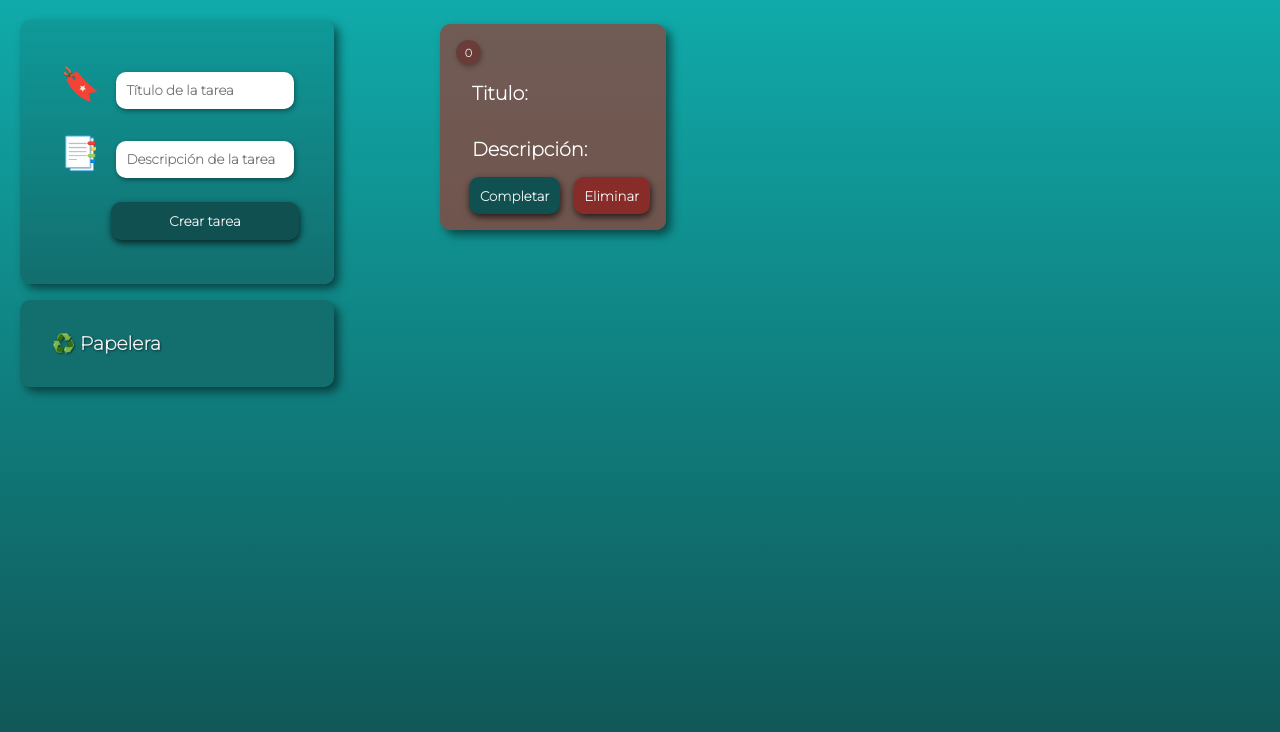
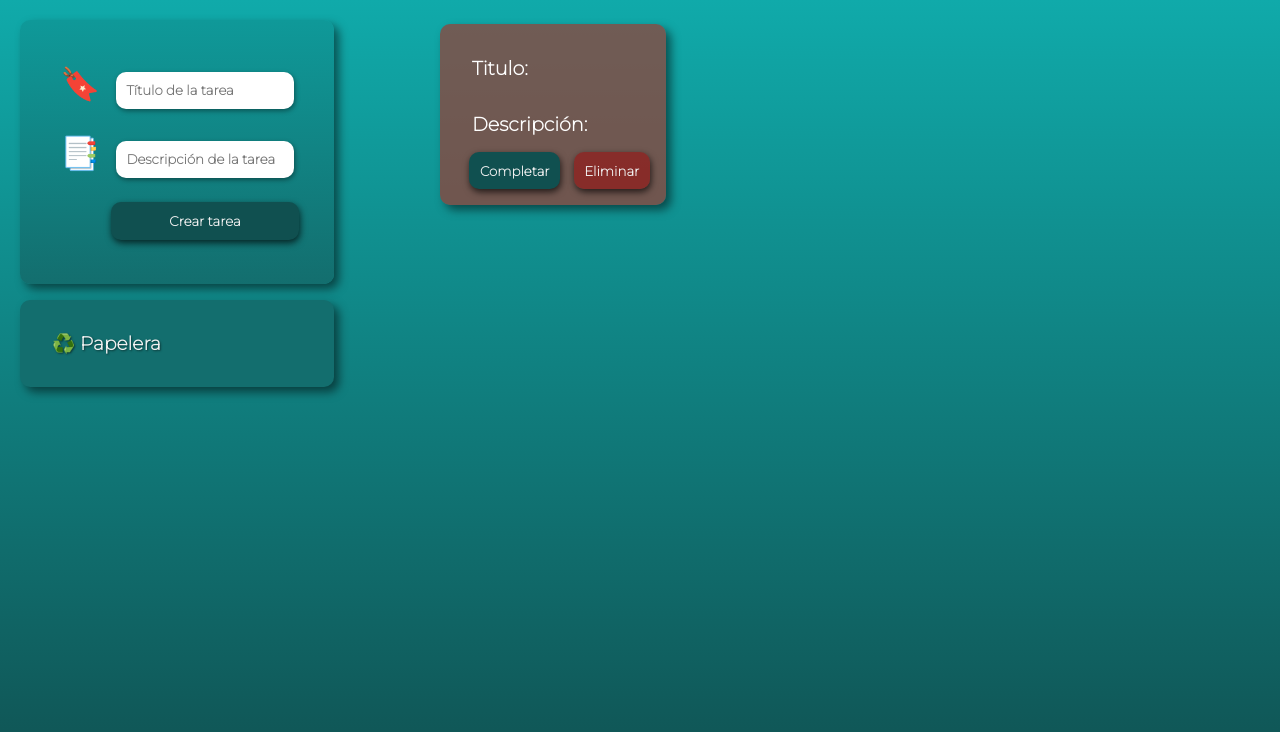
Before and after one commit to lumusitech/frontend-angular-basic-task-app, an Angular app: page / in a window 1280 px wide. Both pictures are taken after a click on the button "Crear tarea". Shown: the top 732 px of the page. Built offline with nearby package versions, Linux system fonts and the light colour scheme.

Commit message:
General refactoring

```diff
--- a/src/app/app.component.html
+++ b/src/app/app.component.html
@@ -6,18 +6,11 @@
 
     <div class="container__recyclerbin">
       <h3>♻️ Papelera</h3>
-      <app-recycler-bin
-        [currentList]="taskList"
-        (restoreTaskEvent)="onDeletedEvent($event)"
-      ></app-recycler-bin>
+      <app-recycler-bin [currentList]="taskList"></app-recycler-bin>
     </div>
   </div>
 
   <div class="container__taskList">
-    <app-task-list
-      [currentList]="taskList"
-      (completedEvent)="onCompletedEvent($event)"
-      (deletedEvent)="onDeletedEvent($event)"
-    ></app-task-list>
+    <app-task-list [currentList]="taskList"></app-task-list>
   </div>
 </div>
--- a/src/app/app.component.ts
+++ b/src/app/app.component.ts
@@ -9,23 +9,13 @@ import { Task } from './models/task';
 export class AppComponent {
 
   taskList: Task[];
-  id: number;
 
   constructor() {
-    //this.taskList = [{ title: 'titulo de prueba', description: 'Descripción de prueba para desarrolar los estilos' }];
     this.taskList = [];
-    this.id = 0;
   }
+
   onNewTaskEvent($event: Task): void {
     $event.id = this.taskList.length;
     this.taskList.push($event);
   }
-
-  onCompletedEvent($event: number): void {
-    this.taskList[$event].completed = !this.taskList[$event].completed;
-  }
-
-  onDeletedEvent($event: number): void {
-    this.taskList[$event].deleted = !this.taskList[$event].deleted;
-  }
 }
--- a/src/app/recycler-bin/recycler-bin.component.html
+++ b/src/app/recycler-bin/recycler-bin.component.html
@@ -6,7 +6,7 @@
       <p class="container__task">
         Título: {{ item.title }} - Descripción: {{ item.description }}
       </p>
-      <button class="container__restore" (click)="onClick($event)">
+      <button class="container__restore" (click)="onClick(item)">
         Restaurar
       </button>
     </div>
--- a/src/app/recycler-bin/recycler-bin.component.ts
+++ b/src/app/recycler-bin/recycler-bin.component.ts
@@ -1,5 +1,4 @@
-import { SimpleChanges } from '@angular/core';
-import { Component, OnInit, Input, Output, EventEmitter } from '@angular/core';
+import { Component, OnInit, Input } from '@angular/core';
 import { Task } from '../models/task';
 
 @Component({
@@ -10,27 +9,16 @@ import { Task } from '../models/task';
 export class RecyclerBinComponent implements OnInit {
 
   @Input() currentList: Task[];
-  @Output() restoreTaskEvent: EventEmitter<number>
 
   constructor() {
     this.currentList = [];
-    this.restoreTaskEvent = new EventEmitter();
   }
 
   ngOnInit(): void {
   }
 
-  ngOnChanges(changes: SimpleChanges): void {
-    //Called before any other lifecycle hook. Use it to inject dependencies, but avoid any serious work here.
-    //Add '${implements OnChanges}' to the class.
-    console.log(this.currentList);
-  }
-
-  onClick($event: any): void {
-    $event.stopPropagation();
-    console.log($event);
-    let id = $event.target.parentNode.firstChild.innerText;
-    this.restoreTaskEvent.emit(id);
+  onClick($event: Task): void {
+    $event.deleted = !$event.deleted;
   }
 
 }
--- a/src/app/task-list/task-list.component.html
+++ b/src/app/task-list/task-list.component.html
@@ -1,14 +1,13 @@
 <div class="grid">
   <div
-    *ngFor="let t of currentList; let i = index"
+    *ngFor="let t of currentList"
     [ngClass]="{
+      task: true,
       complete: t.completed,
       incomplete: !t.completed,
-      deleted: t.deleted,
-      task: true
+      deleted: t.deleted
     }"
   >
-    <p class="task__id">{{ i }}</p>
     <div class="task-title-description">
       <div class="task__title"><span>Titulo: </span>{{ t.title }}</div>
       <div class="task__description">
@@ -16,14 +15,8 @@
       </div>
     </div>
     <div>
-      <button *ngIf="!t.completed" (click)="onClickComplete($event)">
-        Completar
-      </button>
-      <button *ngIf="t.completed" (click)="onClickComplete($event)">
-        Rehacer
-      </button>
-
-      <button (click)="onClickDelete($event)" class="delete">Eliminar</button>
+      <button (click)="onClickComplete(t, $event)">Completar</button>
+      <button (click)="onClickDelete(t)" class="delete">Eliminar</button>
     </div>
   </div>
 </div>
--- a/src/app/task-list/task-list.component.sass
+++ b/src/app/task-list/task-list.component.sass
@@ -20,19 +20,6 @@
   border-radius: 10px
   box-shadow: 5px 5px 10px rgba(0, 0, 0, .5)
   transition: all .3s
-  &__id
-    display: flex
-    justify-content: center
-    align-items: center
-    margin: 0
-    padding: 5px
-    font-size: .7em
-    border-radius: 50%
-    background: rgba(100, 30, 30, .5)
-    color: #f2f2f2
-    width: 15px
-    height: 15px
-    box-shadow: 1px 2px 5px rgba(0, 0, 0, .3)
 
   &:hover
     box-shadow: 1px 2px 5px rgba(0, 0, 0, .4)
--- a/src/app/task-list/task-list.component.ts
+++ b/src/app/task-list/task-list.component.ts
@@ -1,4 +1,4 @@
-import { Component, OnInit, Input, Output, EventEmitter } from '@angular/core';
+import { Component, OnInit, Input } from '@angular/core';
 import { Task } from '../models/task';
 
 @Component({
@@ -9,32 +9,22 @@ import { Task } from '../models/task';
 export class TaskListComponent implements OnInit {
 
   @Input() currentList: Task[];
-  selectedIndex: number;
-  @Output() completedEvent: EventEmitter<number>;
-  @Output() deletedEvent: EventEmitter<number>;
-  completed: boolean;
-  btnCompleted: string;
 
   constructor() {
     this.currentList = [];
-    this.selectedIndex = -1;
-    this.completedEvent = new EventEmitter();
-    this.deletedEvent = new EventEmitter();
-    this.completed = false;
-    this.btnCompleted = "Completar"
   }
 
   ngOnInit(): void {
   }
 
-  onClickComplete($event: any): void {
-    let id: number = $event.target.parentNode.parentNode.firstChild.innerText;
-    this.completedEvent.emit(id);
+  onClickComplete(tarea: Task, $event: any): void {
+    tarea.completed = !tarea.completed;
+    if (tarea.completed) $event.target.innerText = "Rehacer";
+    else $event.target.innerText = "Completar"
   }
 
-  onClickDelete($event: any): void {
-    let id: number = $event.target.parentNode.parentNode.firstChild.innerText;
-    this.deletedEvent.emit(id);
+  onClickDelete(tarea: Task): void {
+    tarea.deleted = !tarea.deleted;
   }
 
 }
```
